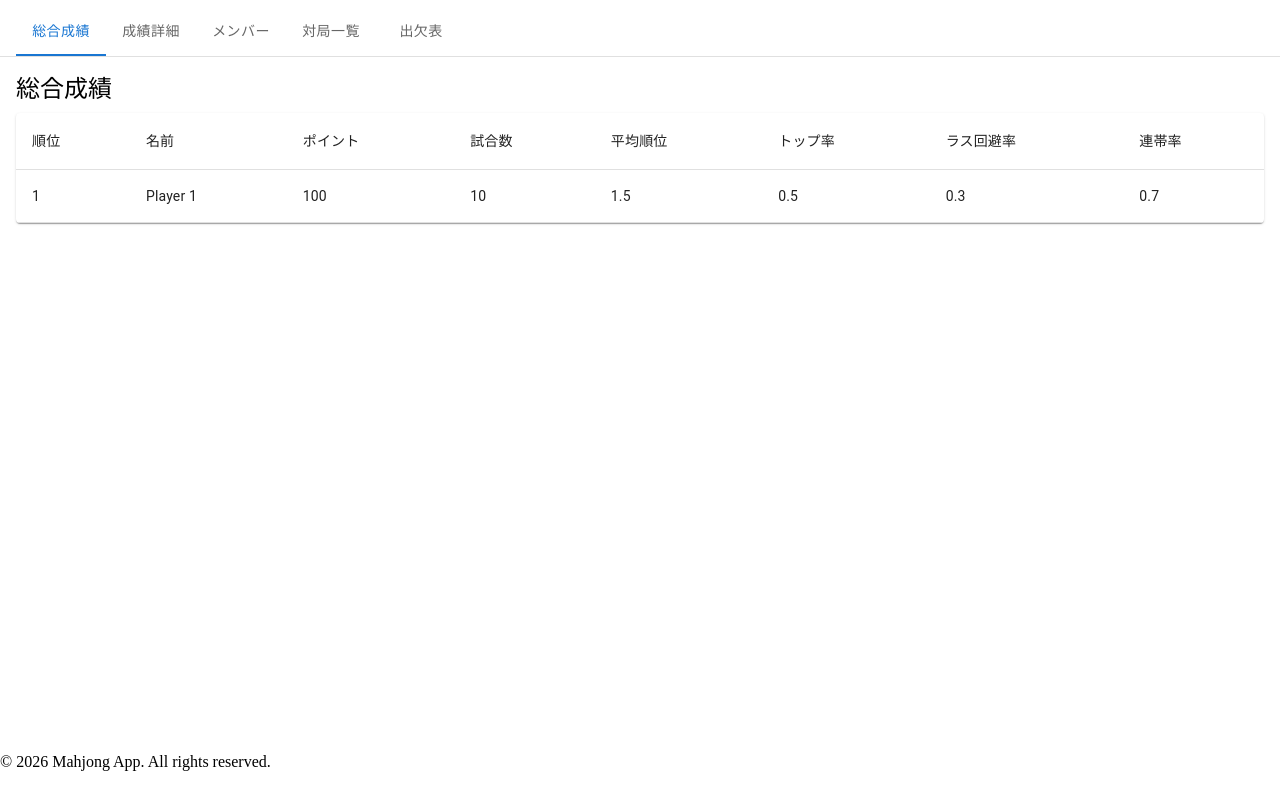
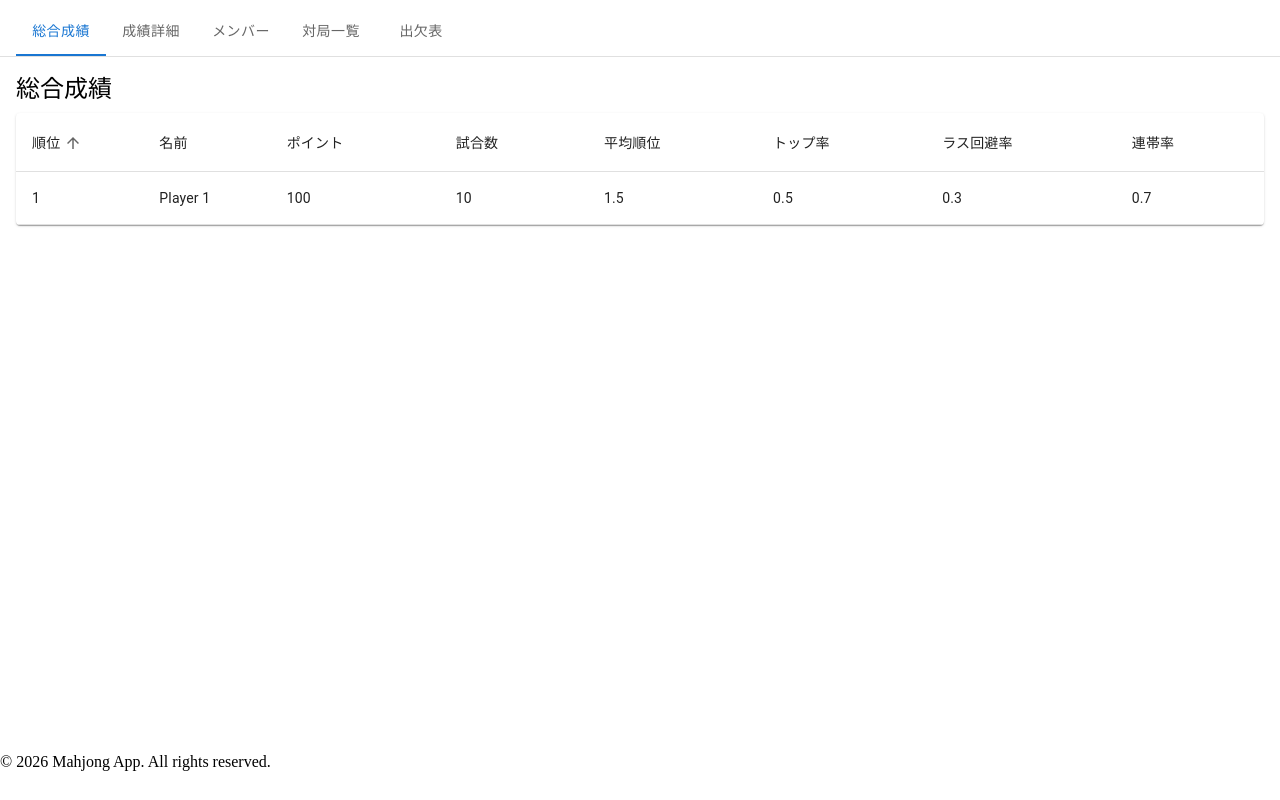
Before and after one commit to Kenkinoshita/mahjong-app, a React (Vite) app: page /overall-results in a window 1280 px wide. Built offline with nearby package versions, Linux system fonts and the light colour scheme.

Commit message:
ソートを追加

```diff
--- a/src/pages/OverallResultsPage/OverallResultsPage.tsx
+++ b/src/pages/OverallResultsPage/OverallResultsPage.tsx
@@ -1,4 +1,4 @@
-import { Suspense } from 'react';
+import { Suspense, useMemo, useState } from 'react';
 import Paper from '@mui/material/Paper';
 import Table from '@mui/material/Table';
 import TableBody from '@mui/material/TableBody';
@@ -6,6 +6,7 @@ import TableCell from '@mui/material/TableCell';
 import TableContainer from '@mui/material/TableContainer';
 import TableHead from '@mui/material/TableHead';
 import TableRow from '@mui/material/TableRow';
+import TableSortLabel from '@mui/material/TableSortLabel';
 import Typography from '@mui/material/Typography';
 import { useOverallResultsQuery, type OverallResult } from '@/services/stats';
 import { Loading } from '@/components/Loading';
@@ -23,6 +24,36 @@ const columns: Array<{ key: keyof OverallResult; label: string }> = [
 
 function OverallResultsTable() {
   const { data: rows } = useOverallResultsQuery();
+  const [sortKey, setSortKey] = useState<keyof OverallResult>('rank');
+  const [sortOrder, setSortOrder] = useState<'asc' | 'desc'>('asc');
+
+  const sortedRows = useMemo(() => {
+    const nextRows = [...rows];
+
+    nextRows.sort((a, b) => {
+      const aValue = a[sortKey];
+      const bValue = b[sortKey];
+
+      if (typeof aValue === 'number' && typeof bValue === 'number') {
+        return sortOrder === 'asc' ? aValue - bValue : bValue - aValue;
+      }
+
+      const compared = String(aValue).localeCompare(String(bValue), 'ja');
+      return sortOrder === 'asc' ? compared : -compared;
+    });
+
+    return nextRows;
+  }, [rows, sortKey, sortOrder]);
+
+  const handleSort = (key: keyof OverallResult) => {
+    if (sortKey === key) {
+      setSortOrder((prev) => (prev === 'asc' ? 'desc' : 'asc'));
+      return;
+    }
+
+    setSortKey(key);
+    setSortOrder('asc');
+  };
 
   if (rows.length === 0) {
     return <Typography color="text.secondary">データがありません</Typography>;
@@ -34,12 +65,20 @@ function OverallResultsTable() {
         <TableHead>
           <TableRow>
             {columns.map((column) => (
-              <TableCell key={column.key}>{column.label}</TableCell>
+              <TableCell key={column.key} sortDirection={sortKey === column.key ? sortOrder : false}>
+                <TableSortLabel
+                  active={sortKey === column.key}
+                  direction={sortKey === column.key ? sortOrder : 'asc'}
+                  onClick={() => handleSort(column.key)}
+                >
+                  {column.label}
+                </TableSortLabel>
+              </TableCell>
             ))}
           </TableRow>
         </TableHead>
         <TableBody>
-          {rows.map((row) => (
+          {sortedRows.map((row) => (
             <TableRow key={`${row.rank}-${row.name}`}>
               {columns.map((column) => (
                 <TableCell key={column.key}>{row[column.key]}</TableCell>
```
